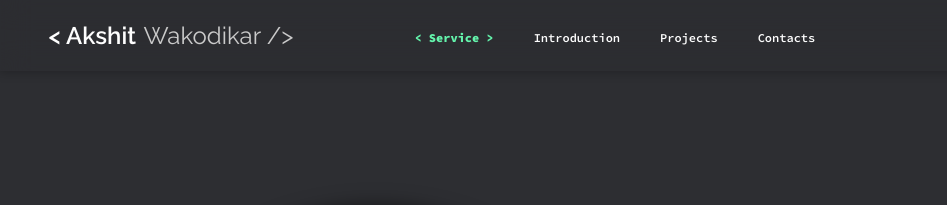
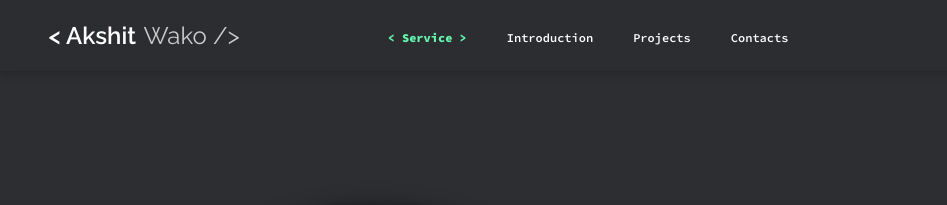
Before and after one commit to akshitwakodikar/portfolio, a plain HTML site: page index.html in a window 1280 px wide. Shown: the top 205 px of the page, 0-947 px from the left. Drawn offline with Linux system fonts and the light colour scheme.

Commit message:
updated index

```diff
--- a/index.html
+++ b/index.html
@@ -18,7 +18,7 @@
                 < Akshit
             </h3>
             <h3 class="title-last-name">
-                Wakodikar />
+                Wako />
             </h3>
         </div>
         <div>
```
